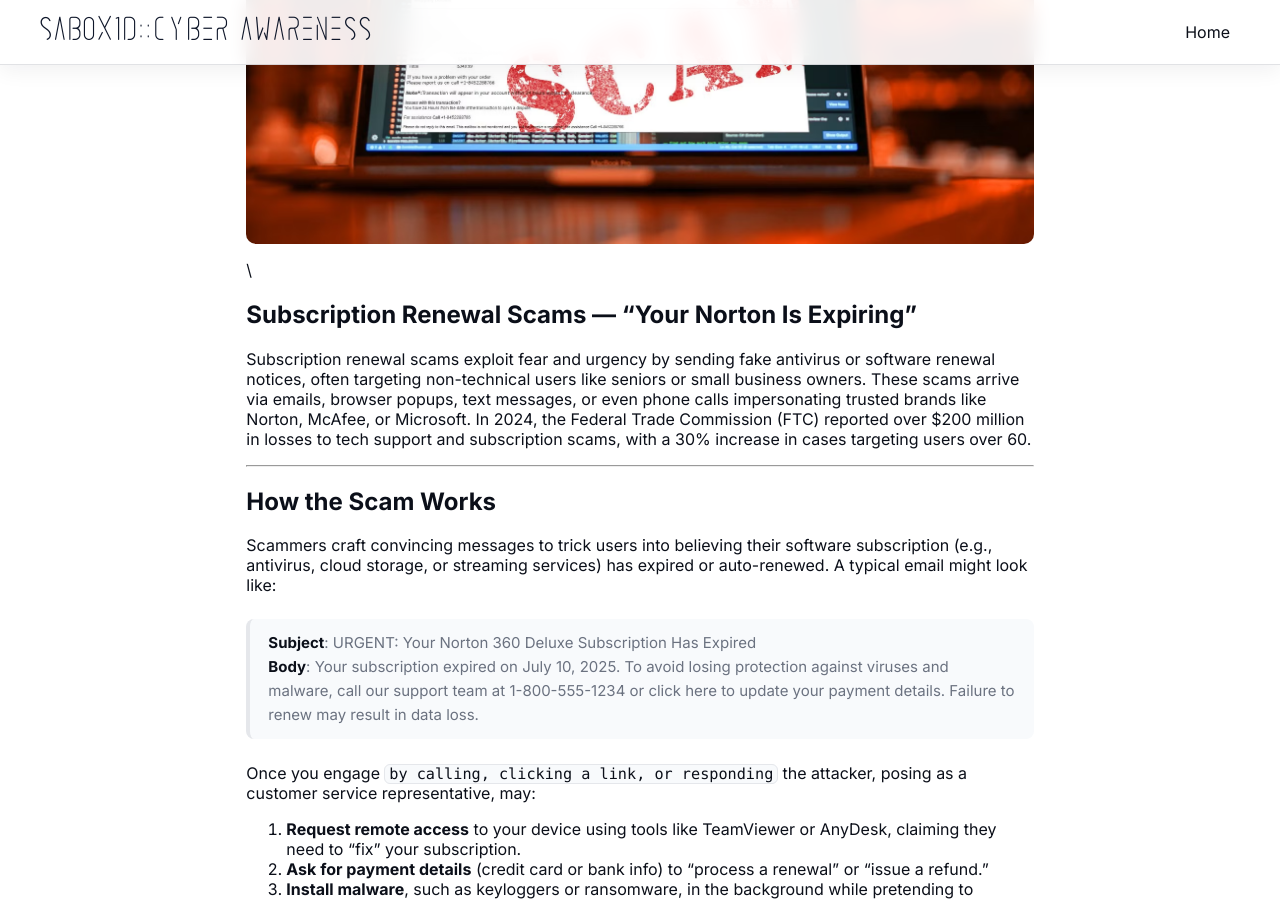
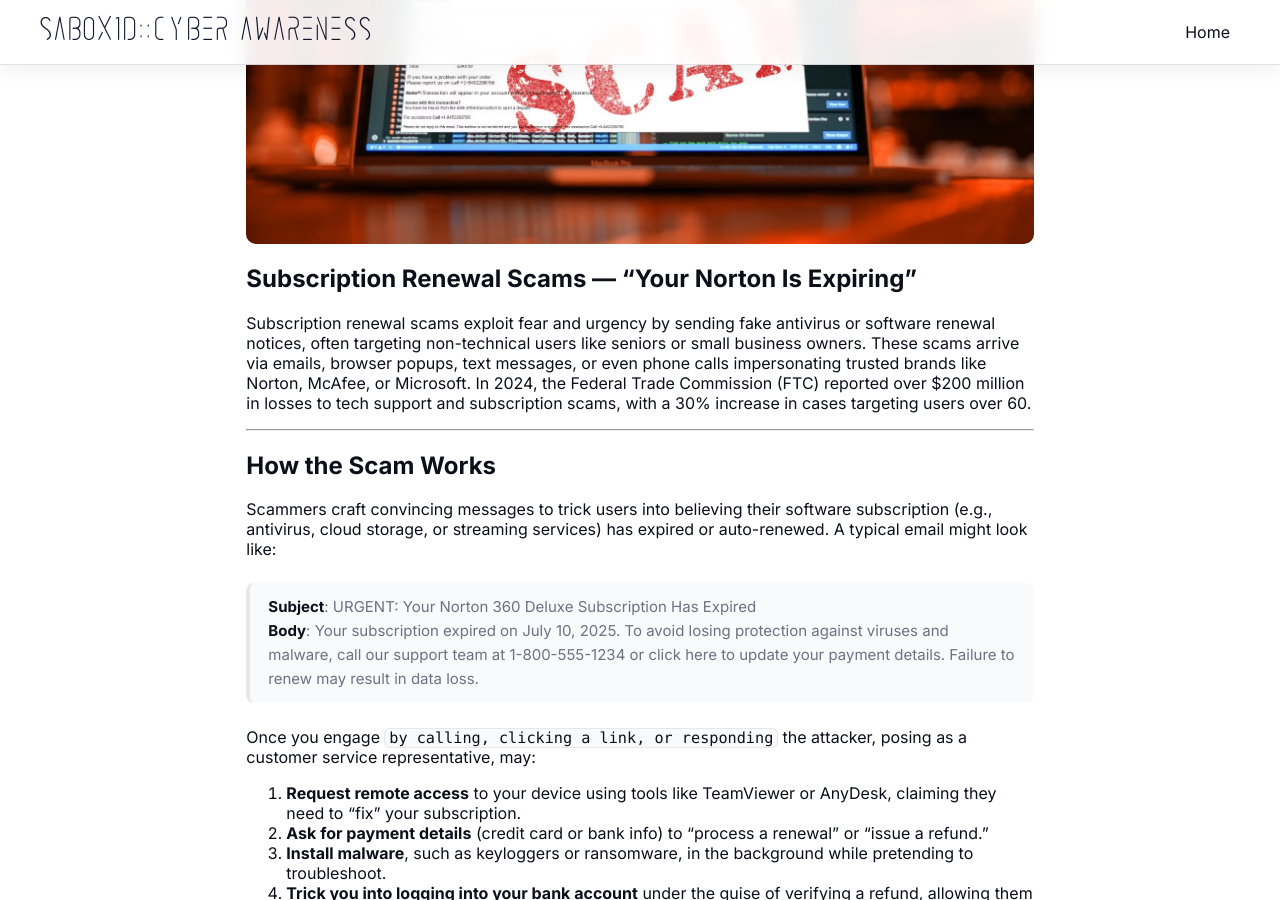
Before and after one commit to Sab0x1D/blogs, a Jekyll site: the page built from _listings/modern_scam_awareness.md, in a window 1280 px wide and 900 px high, scrolled down 1013 px. Built offline with Jekyll 4.4.1, drawn with Linux system fonts in a browser that asks for light colours.

Commit message:
Update modern_scam_awareness.md

```diff
--- a/_listings/modern_scam_awareness.md
+++ b/_listings/modern_scam_awareness.md
@@ -17,7 +17,7 @@
 </blockquote>
 <br>
 
-![Subscription Renewal Scam]({{ '/assets/img/banners/scam-subscription.avif' | relative_url }}){: .img-center }\
+![Subscription Renewal Scam]({{ '/assets/img/banners/scam-subscription.avif' | relative_url }}){: .img-center }
 
 # Subscription Renewal Scams — “Your Norton Is Expiring”
 
```
